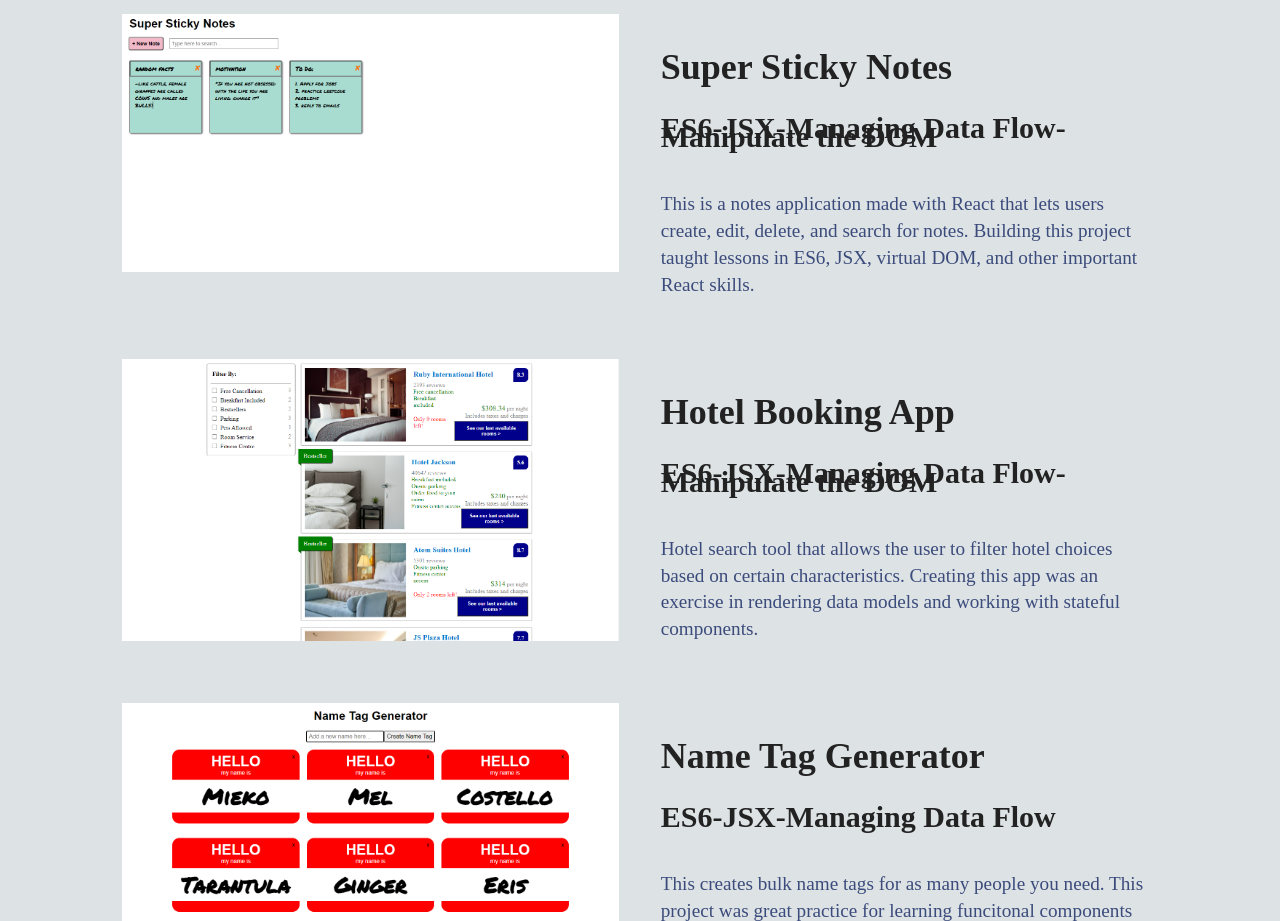
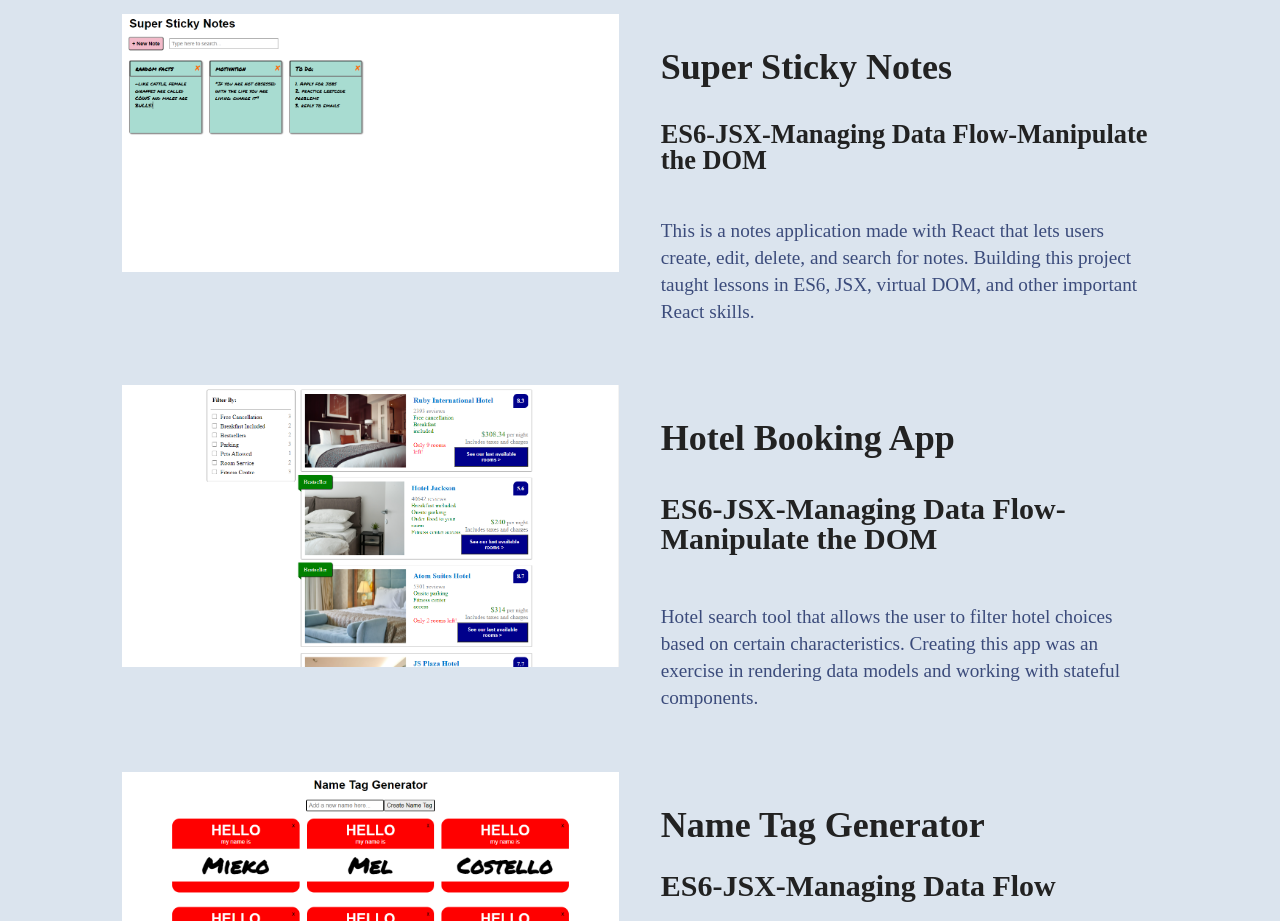
Before and after one commit to Rikaiyah-Winters/portfolio, a website: page index.html in a window 1280 px wide. Shown: the part 880-1801 px from the top of the page. Drawn offline with Linux system fonts and the light colour scheme; a web font is replaced by a local one.

Commit message:
Adjusted the hotel app

```diff
--- a/css/main.css
+++ b/css/main.css
@@ -95,7 +95,7 @@ body {
   font-size: 1em;
   font-family: "Fanwood Text", serif;
   text-align: center;
-  background-color: #dde2e5;
+  background-color: #dbe4ee; /*#dde2e5*/
 }
 
 a {
@@ -352,6 +352,14 @@ footer .social-icons p i {
     line-height: 0.3;
   }
 
+  .hotel-booking-app h5 {
+    line-height: 1;
+  }
+
+  .sticky-notes h5 {
+    line-height: 1;
+  }
+
   p {
     font-size: 1.4em;
   }
@@ -413,6 +421,10 @@ footer .social-icons p i {
 
   .work h5 {
       font-size: 1.25em;
+  }
+
+  .sticky-notes h5 {
+    font-size: 1.1em;
   }
 
   .work p {
```
